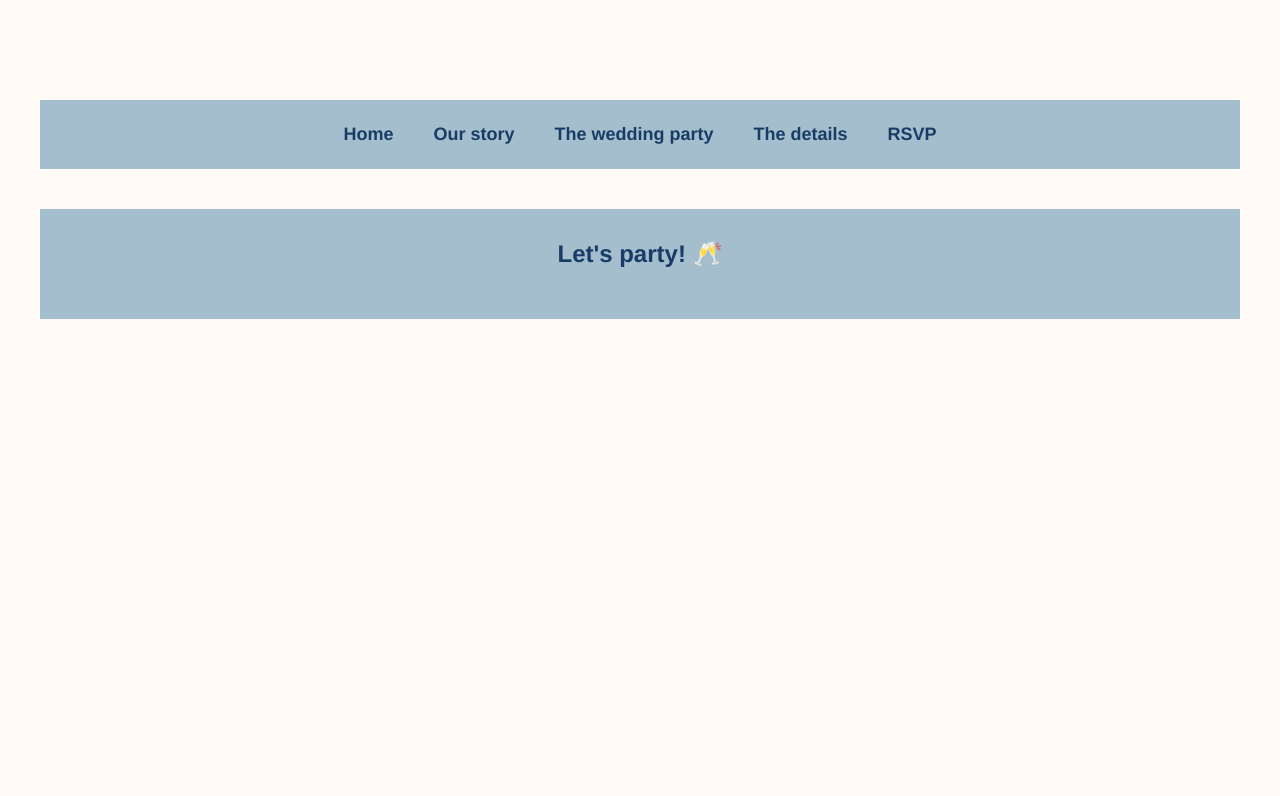
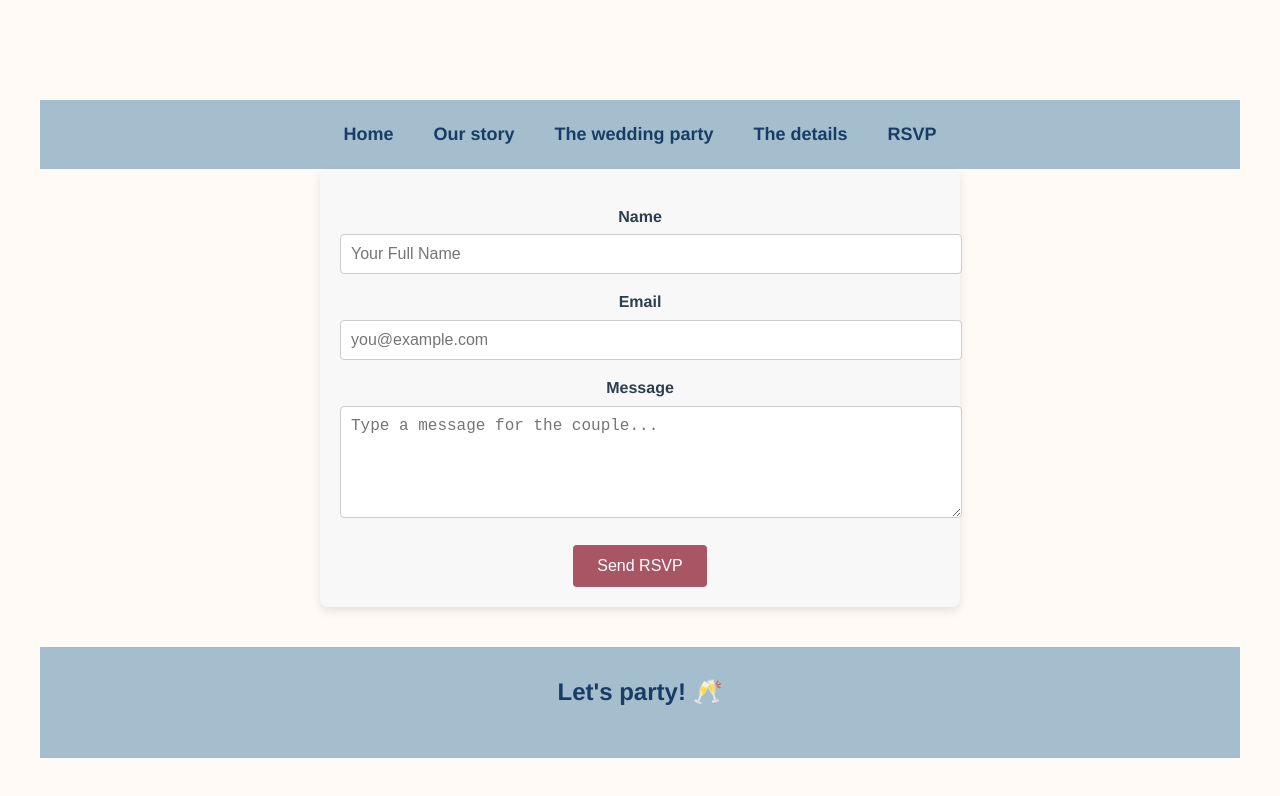
Before and after one commit to Carla-Lourens/vue-html-assignment, a Vue app: page /rsvp in a window 1280 px wide. Shown: the top 796 px of the page. Built offline with nearby package versions, Linux system fonts and the light colour scheme.

Commit message:
Commit 3 - adding in the RSVP form

```diff
--- a/package.json
+++ b/package.json
@@ -9,6 +9,7 @@
   },
   "dependencies": {
     "core-js": "^3.8.3",
+    "process": "^0.11.10",
     "vue": "^3.2.13",
     "vue-router": "^4.5.1"
   },
--- /dev/null
+++ b/src/components/RSVPForm.vue
@@ -0,0 +1,150 @@
+<template>
+  <div>
+    <form @submit.prevent="submitForm">
+      <label for="name">Name</label>
+      <input id="name" :placeholder="namePlaceholder" v-model="name" />
+      <div v-if="errors.name" class="error">{{ errors.name }}</div>
+
+      <label for="email">Email</label>
+      <input id="email" type="email" :placeholder="emailPlaceholder" v-model="email" />
+      <div v-if="errors.email" class="error">{{ errors.email }}</div>
+
+      <label for="message">Message</label>
+      <textarea id="message" :placeholder="messagePlaceholder" v-model="message" rows="5"></textarea>
+
+      <button type="submit">{{ buttonLabel }}</button>
+    </form>
+
+    <!-- Inline Modal -->
+    <div v-if="showModal" class="modal" @click="closeModal">
+      <div class="modal-content" @click.stop>
+        <p>Thank you! Your RSVP has been sent. 🥂</p>
+        <button @click="closeModal">Close</button>
+      </div>
+    </div>
+  </div>
+</template>
+
+<script>
+export default {
+  name: 'RSVPForm',
+  props: {
+    namePlaceholder: {
+      type: String,
+      default: 'Your Full Name'
+    },
+    emailPlaceholder: {
+      type: String,
+      default: 'you@example.com'
+    },
+    messagePlaceholder: {
+      type: String,
+      default: 'Type a message for the couple...'
+    },
+    buttonLabel: {
+      type: String,
+      default: 'Send RSVP'
+    }
+  },
+  data() {
+    return {
+      name: '',
+      email: '',
+      message: '',
+      showModal: false,
+      errors: {}
+    };
+  },
+  methods: {
+    validate() {
+      this.errors = {};
+      if (!this.name.trim()) this.errors.name = 'Name is required.';
+      if (!this.email.trim()) this.errors.email = 'Email is required.';
+      else if (!/\S+@\S+\.\S+/.test(this.email))
+        this.errors.email = 'Email is invalid.';
+      return Object.keys(this.errors).length === 0;
+    },
+    submitForm() {
+      if (this.validate()) {
+        this.showModal = true;
+        this.name = '';
+        this.email = '';
+        this.message = '';
+      }
+    },
+    closeModal() {
+      this.showModal = false;
+    }
+  }
+};
+</script>
+
+<style scoped>
+/* Reuse your rsvp.css styles here or import them globally */
+form {
+  max-width: 600px;
+  margin: auto;
+  background: #f8f8f8;
+  padding: 20px;
+  border-radius: 8px;
+  box-shadow: 0 4px 10px rgba(0, 0, 0, 0.1);
+}
+
+label {
+  display: block;
+  margin-top: 15px;
+  font-weight: bold;
+}
+
+input,
+textarea {
+  width: 100%;
+  padding: 10px;
+  margin-top: 5px;
+  font-size: 1rem;
+  border: 1px solid #ccc;
+  border-radius: 4px;
+}
+
+button {
+  margin-top: 20px;
+  padding: 12px 24px;
+  background-color: #a85664;
+  color: white;
+  border: none;
+  font-size: 1rem;
+  border-radius: 4px;
+  cursor: pointer;
+}
+
+button:disabled {
+  background-color: #ccc;
+  cursor: not-allowed;
+}
+
+.error {
+  color: #a85664;
+  font-size: 0.9rem;
+  margin-top: 4px;
+}
+
+.modal {
+  position: fixed;
+  inset: 0;
+  background: rgba(0, 0, 0, 0.5);
+  display: flex;
+  align-items: center;
+  justify-content: center;
+  z-index: 1000;
+}
+
+.modal-content {
+  background: #fffaf5;
+  padding: 30px;
+  border-radius: 8px;
+  width: 90%;
+  max-width: 400px;
+  text-align: center;
+  box-shadow: 0 6px 15px rgba(0, 0, 0, 0.3);
+}
+</style>
--- /dev/null
+++ b/src/views/RSVPView.vue
@@ -0,0 +1,15 @@
+<template>
+  <main>
+    <RSVPForm />
+  </main>
+</template>
+
+<script>
+import RSVPForm from '@/components/RSVPForm.vue';
+
+export default {
+  components: {
+    RSVPForm
+  }
+};
+</script>
--- a/vue.config.js
+++ b/vue.config.js
@@ -1,4 +1,4 @@
-const { defineConfig } = require('@vue/cli-service')
-module.exports = defineConfig({
-  transpileDependencies: true
+ const { defineConfig } = require('@vue/cli-service')
+ module.exports = defineConfig({
+   transpileDependencies: true
 })
```
Also changed, not shown: src/components/HelloWorld.vue (deleted, +0 -58 lines), src/router/index.js (+5 -5 lines), 1 other file (tests, documents, lock files or other folders).
